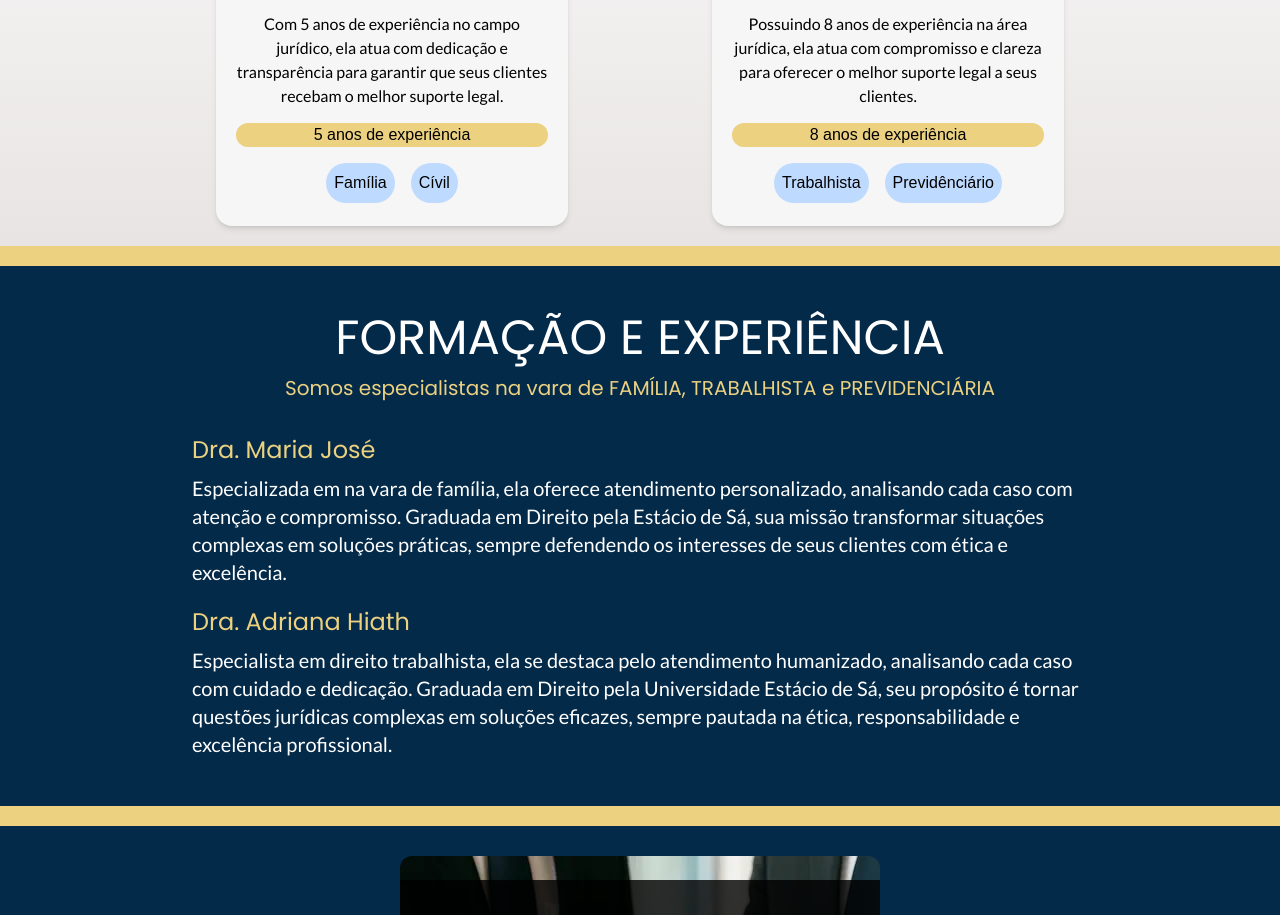
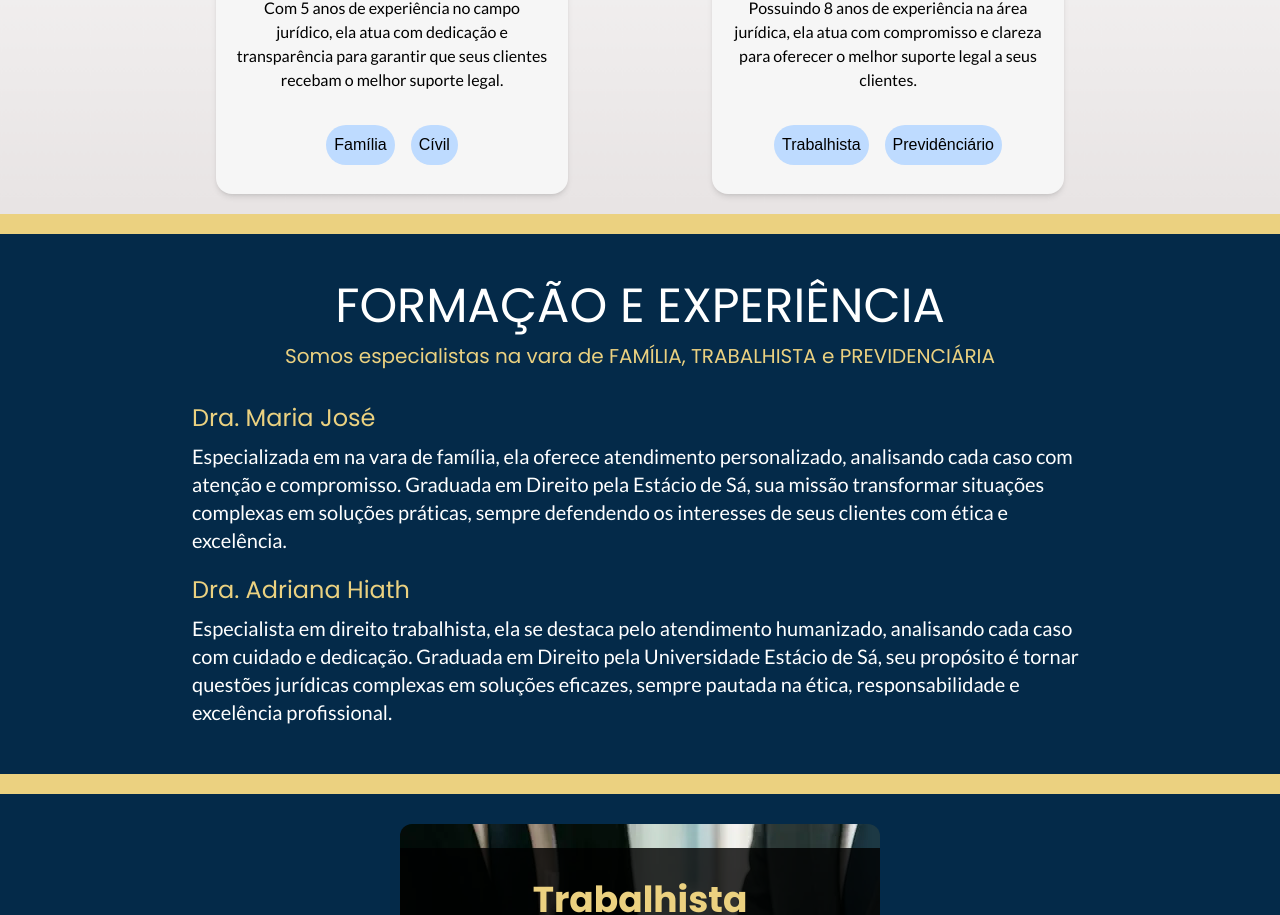
Before and after one commit to DavidSheltonSF/advogados-landing-page, a Next.js app: page / in a window 1280 px wide. Shown: the part 1354-2269 px from the top of the page. Built offline with nearby package versions, Linux system fonts and the light colour scheme.

Commit message:
refactor(professional cards): remove 'Anos de experiência' spam

```diff
--- a/src/app/components/professionalCard/index.tsx
+++ b/src/app/components/professionalCard/index.tsx
@@ -41,19 +41,18 @@ export function  ProfessionalCard(props: Props) {
       <ProfessionalCardSkeleton/>
 
     :
-    <article className={`relative professional-card flex flex-col items-center w-88 h-140 rounded-2xl bg-[#f6f6f6] shadow-md hover:-translate-y-5 transition duration-200 overflow-hidden ${flipped ? 'rotate-y-180' : ''}`} onClick={flipCard}>
+    <article className={`relative professional-card flex flex-col items-center w-88 h-132 rounded-2xl bg-[#f6f6f6] shadow-md hover:-translate-y-5 transition duration-200 overflow-hidden ${flipped ? 'rotate-y-180' : ''}`} onClick={flipCard}>
       <div className="relative flex flex-col items-center w-full h-full p-5">
         <header className="h-[52%] w-full">
           <div className="size-full rounded-xl overflow-hidden aspect-video">
             <img className="object-cover w-full h-full object-top" src={photo} alt="" loading="lazy"/>
           </div>
         </header>
-        <main className="h-[32%] flex flex-col items-center">
+        <main className="h-[36%] flex flex-col items-center">
           <h1 className="mt-5 font-bold text-black text-xl">{name}</h1>
           <p className="mt-2 text-black text-center">{reduceText(description, 27)}</p>
         </main>
-        <footer className="h-[12%] w-full flex flex-col items-center gap-4">
-           <span className="text-center text-black w-full rounded-xl background-secondary-color">{experience} anos de experiência</span>
+        <footer className="h-[12%] w-full flex flex-col items-center justify-center gap-4">
           <div className="flex gap-4">
             {
               specializations.map(specialization => {
```
